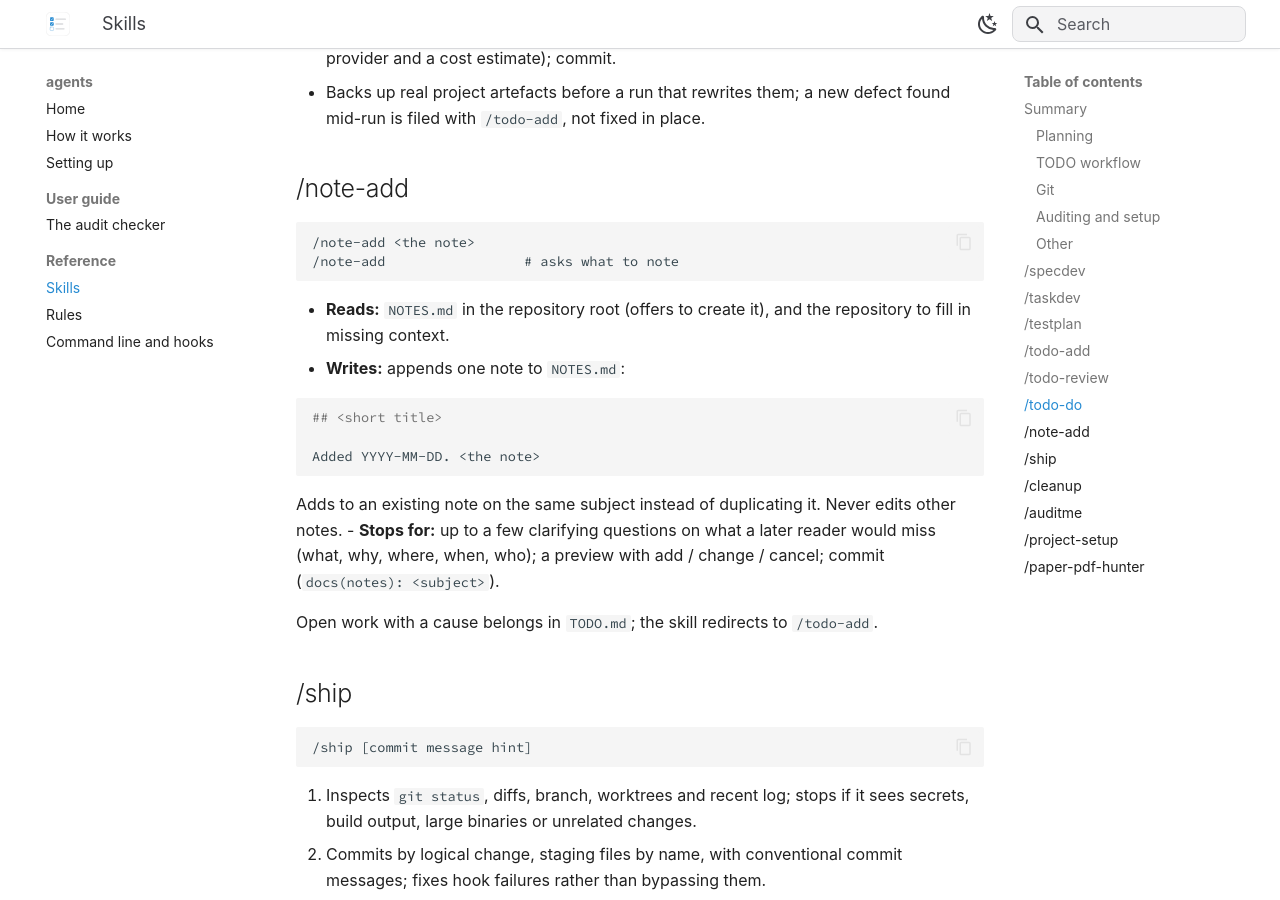
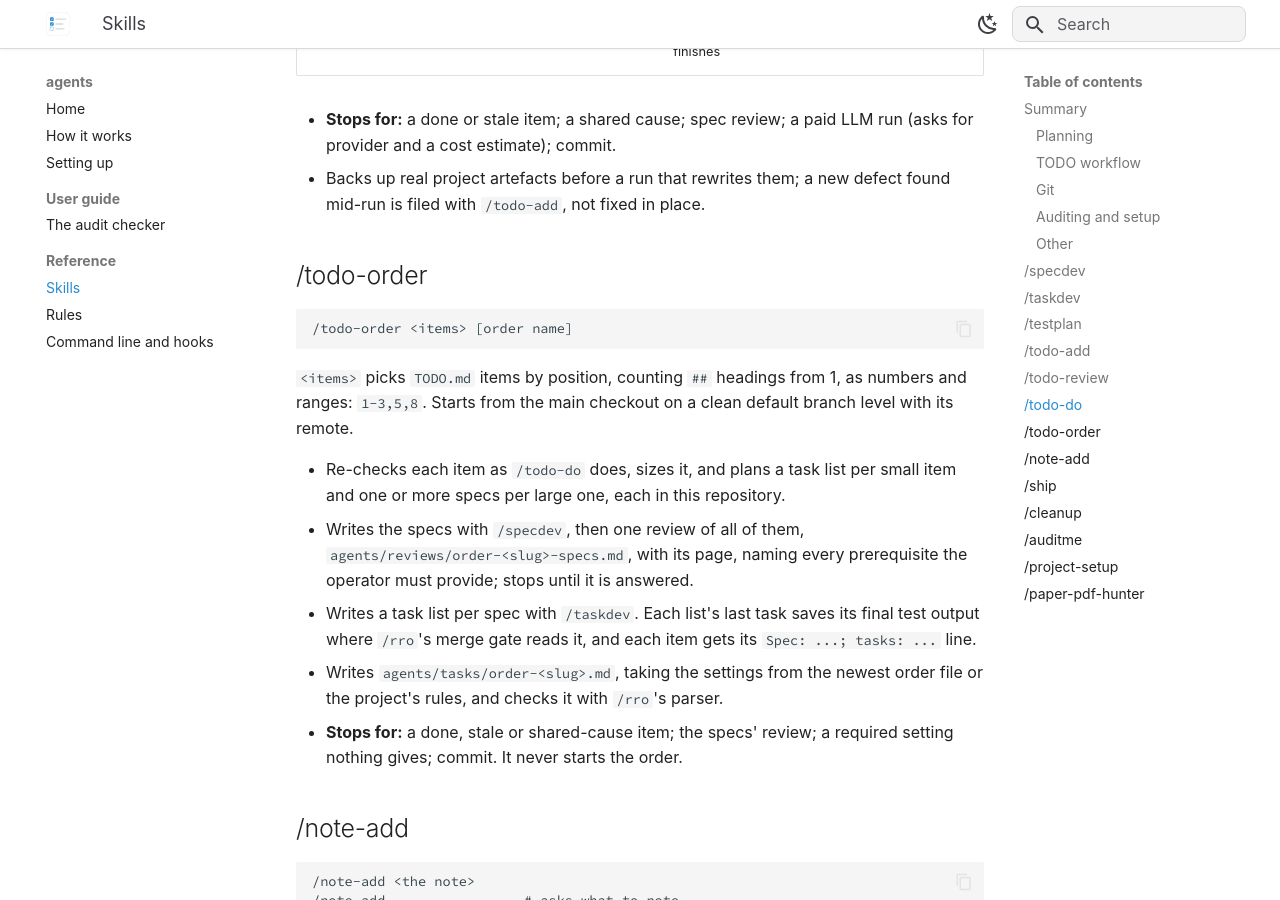
Before and after one commit to bnomis/agents, an MkDocs documentation site: the page built from docs/reference/skills.md, in a window 1280 px wide and 900 px high, scrolled down 5239 px. Built offline with MkDocs 1.6.1 and Material for MkDocs 9.7.7, drawn with Linux system fonts in a browser that asks for light colours; some web fonts are replaced; some of the changed text lies outside the part shown.

Commit message:
feat(skills): add todo-order
Takes chosen TODO.md items to an order file /rro can run: re-checks
each item, writes the specs it needs with one review of them all,
a task list per spec whose last task saves the test log the merge
gate reads, and the order file, checked with /rro's own parser.

Co-Authored-By: Claude Opus 5.5 <noreply@anthropic.com>
Claude-Session: https://claude.ai/code/session_019R6hi7XRmGWPXfEZd8UJbG

````diff
--- a/docs/reference/skills.md
+++ b/docs/reference/skills.md
@@ -39,6 +39,7 @@ Common behaviour:
 | [todo-add](#todo-add) | `/todo-add [description]` | File one verified, dated finding in `TODO.md`, in order |
 | [todo-review](#todo-review) | `/todo-review` | Re-check, consolidate and reorder the whole of `TODO.md` |
 | [todo-do](#todo-do) | `/todo-do [item title]` | Do the first (or named) item, or start a spec for it |
+| [todo-order](#todo-order) | `/todo-order <items> [order name]` | Turn chosen items into specs, task lists and an order file for `/rro` |
 | [note-add](#note-add) | `/note-add [note]` | Append a dated, self-explanatory note to `NOTES.md` |
 
 ### Git
@@ -203,6 +204,29 @@ shared cause (if it is, proposes `/todo-review` and stops). Then sizes it:
 - Backs up real project artefacts before a run that rewrites them; a new
   defect found mid-run is filed with `/todo-add`, not fixed in place.
 
+## /todo-order {#todo-order}
+
+```text
+/todo-order <items> [order name]
+```
+
+`<items>` picks `TODO.md` items by position, counting `##` headings from 1,
+as numbers and ranges: `1-3,5,8`. Starts from the main checkout on a clean
+default branch level with its remote.
+
+- Re-checks each item as `/todo-do` does, sizes it, and plans a task list per
+  small item and one or more specs per large one, each in this repository.
+- Writes the specs with `/specdev`, then one review of all of them,
+  `agents/reviews/order-<slug>-specs.md`, with its page, naming every
+  prerequisite the operator must provide; stops until it is answered.
+- Writes a task list per spec with `/taskdev`. Each list's last task saves
+  its final test output where `/rro`'s merge gate reads it, and each item
+  gets its `Spec: ...; tasks: ...` line.
+- Writes `agents/tasks/order-<slug>.md`, taking the settings from the newest
+  order file or the project's rules, and checks it with `/rro`'s parser.
+- **Stops for:** a done, stale or shared-cause item; the specs' review; a
+  required setting nothing gives; commit. It never starts the order.
+
 ## /note-add {#note-add}
 
 ```text
````
Also changed, not shown: claude/skills/todo-order/SKILL.md (added, +193 -0 lines), docs/concepts.md (+1 -0 lines).
